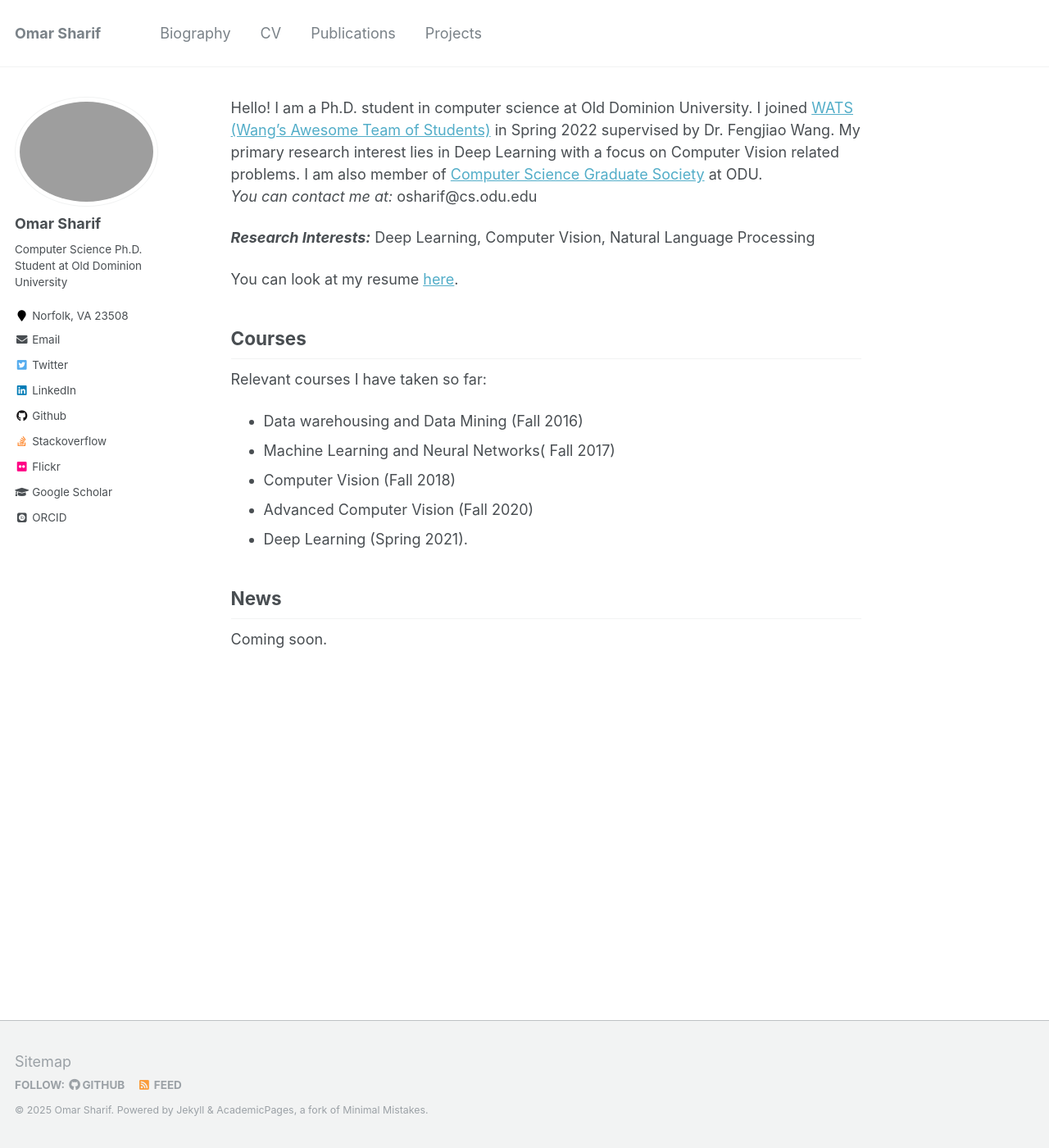
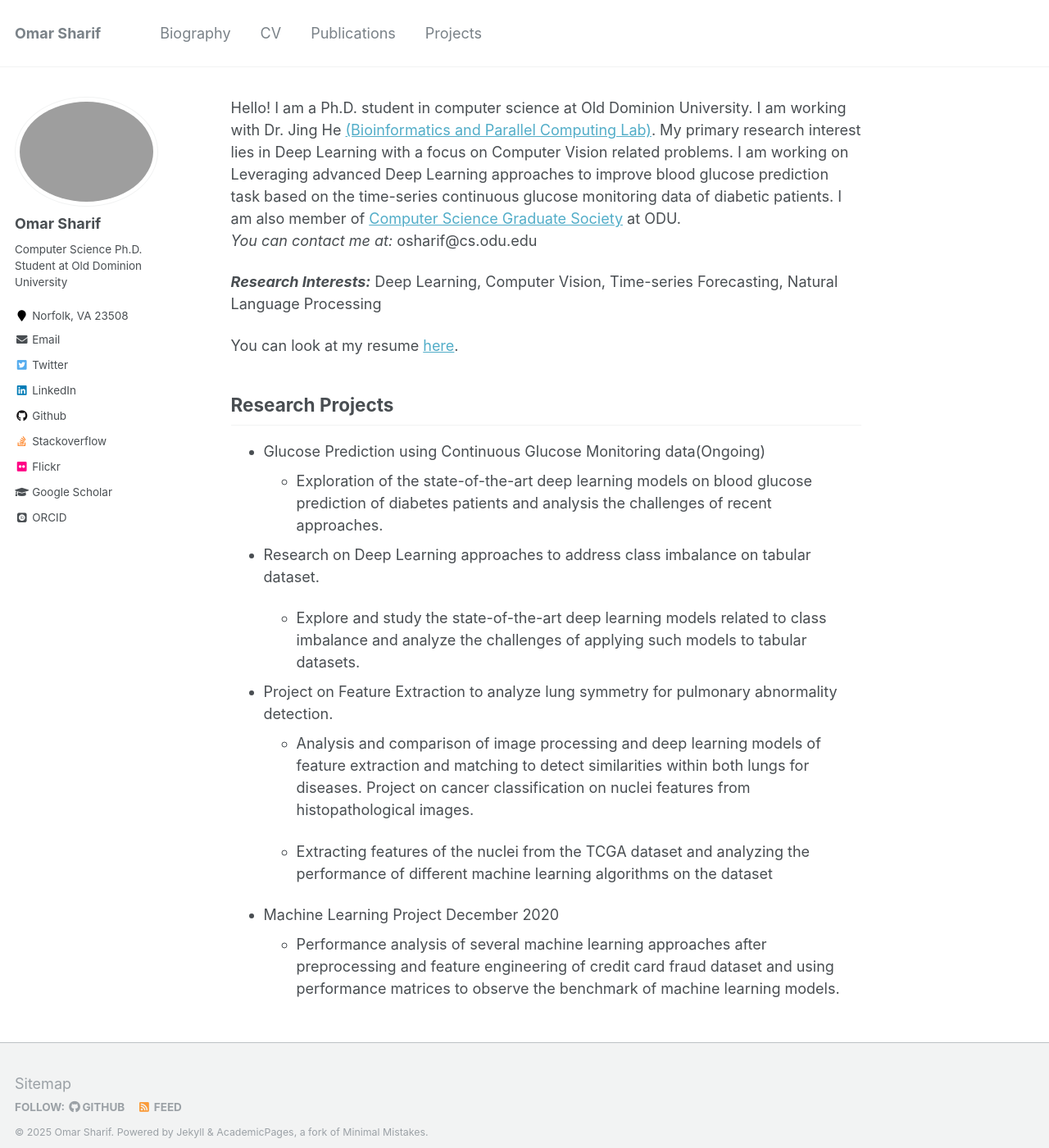
Before and after one commit to omarsharif786/omarsharif786.github.io, a Jekyll site: the page built from _pages/about.md, in a window 1280 px wide and 1400 px high. Shown: the whole window at 82% size. Built offline with Jekyll 4.4.1, drawn with Linux system fonts in a browser that asks for light colours; some web fonts are replaced.

Commit message:
2025_updates

```diff
--- a/_pages/about.md
+++ b/_pages/about.md
@@ -10,23 +10,36 @@ redirect_from:
 
 
 
-Hello! I am a Ph.D. student in computer science at Old Dominion University. I joined [WATS (Wang’s Awesome Team of Students)](https://fengjiaowang7.github.io/) in Spring 2022 supervised by Dr. Fengjiao Wang.
-My primary research interest lies in Deep Learning with a focus on Computer Vision related problems. I am also member of [Computer Science Graduate Society](https://odu.campusgroups.com/csgs/home/) at ODU.
+Hello! I am a Ph.D. student in computer science at Old Dominion University. I am working with Dr. Jing He [(Bioinformatics and Parallel Computing Lab)](https://www.cs.odu.edu/~jhe/).
+My primary research interest lies in Deep Learning with a focus on Computer Vision related problems. I am working on Leveraging advanced Deep Learning approaches to improve blood glucose prediction task based on the time-series continuous glucose monitoring data of diabetic patients. I am also member of [Computer Science Graduate Society](https://odu.campusgroups.com/csgs/home/) at ODU.
 *You can contact me at:* osharif@cs.odu.edu
 
-***Research Interests:*** Deep Learning, Computer Vision, Natural Language Processing
+***Research Interests:*** Deep Learning, Computer Vision, Time-series Forecasting, Natural Language Processing
 
-You can look at my resume [here](https://omarsharif786.github.io/files/Resume_OmarSharif(New).pdf).
+You can look at my resume [here](https://omarsharif786.github.io/files/omarsharif_resume.pdf).
 
-Courses
+Research Projects
 -----
-Relevant courses I have taken so far:
-* Data warehousing and Data Mining (Fall 2016)
-* Machine Learning and Neural Networks( Fall 2017)
-* Computer Vision (Fall 2018)
-* Advanced Computer Vision (Fall 2020)
-* Deep Learning (Spring 2021).
+* Glucose Prediction using Continuous Glucose Monitoring data(Ongoing)
+  * Exploration of the state-of-the-art deep learning models on blood glucose prediction
+  of diabetes patients and analysis the challenges of recent approaches.
+* Research on Deep Learning approaches to address class imbalance on tabular dataset.
 
-News
+  * Explore and study the state-of-the-art deep learning models related to class imbalance
+  and analyze the challenges of applying such models to tabular datasets.
+* Project on Feature Extraction to analyze lung symmetry for pulmonary abnormality
+detection.
+  * Analysis and comparison of image processing and deep learning models of feature
+  extraction and matching to detect similarities within both lungs for diseases.
+  Project on cancer classification on nuclei features from histopathological images.
+
+  * Extracting features of the nuclei from the TCGA dataset and analyzing the
+  performance of different machine learning algorithms on the dataset
+* Machine Learning Project December 2020
+  * Performance analysis of several machine learning approaches after preprocessing
+  and feature engineering of credit card fraud dataset and using performance
+  matrices to observe the benchmark of machine learning models.
+
+<!-- News
 -----
-Coming soon.
+Coming soon. -->
```
Also changed, not shown: _pages/biography.md (+1 -1 lines), _pages/cv.md (+5 -3 lines), _pages/projects.md (+2 -2 lines), _publications/2009-10-01-paper-title-number-1.md (+4 -1 lines), 4 other files.
